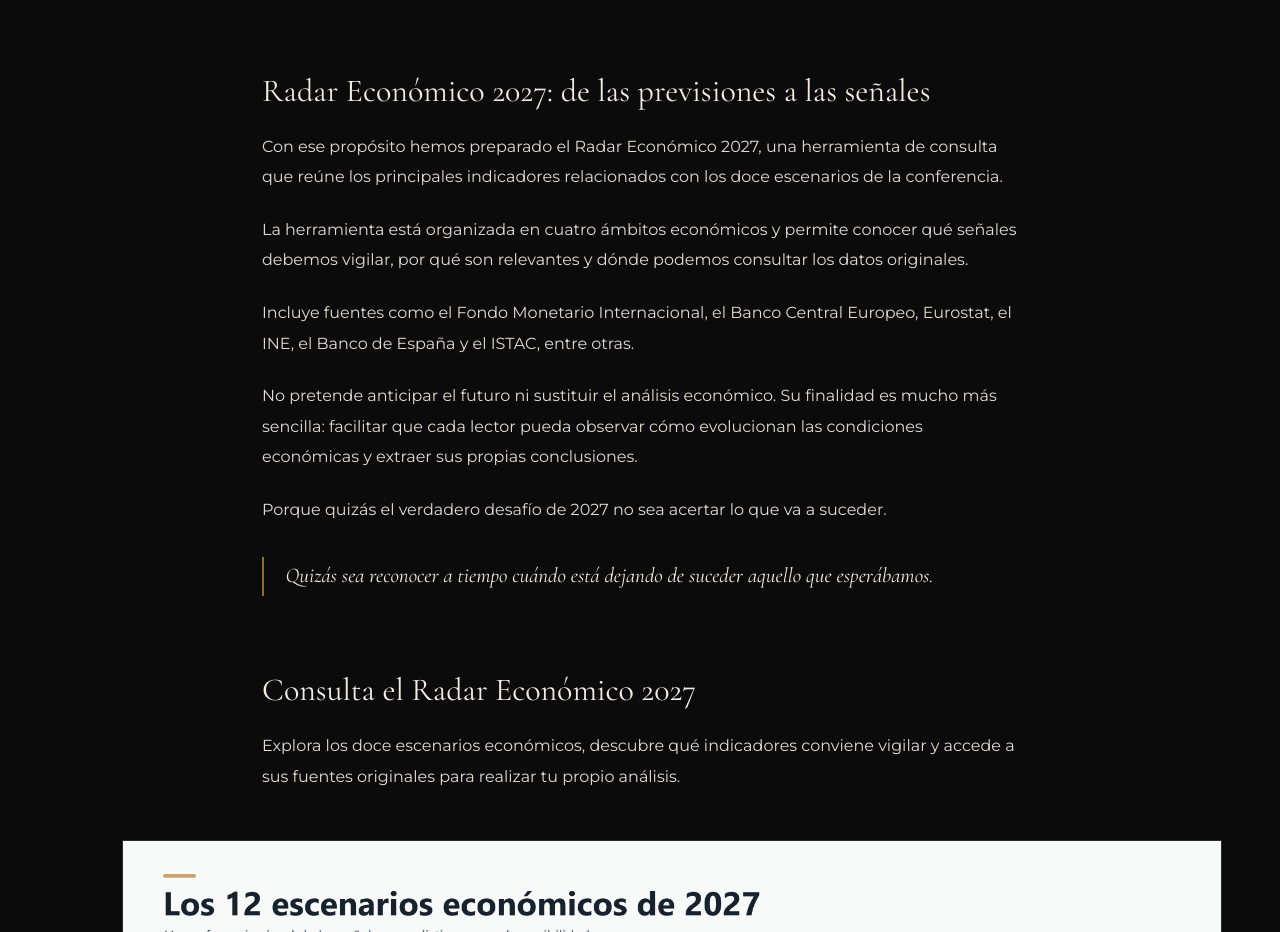
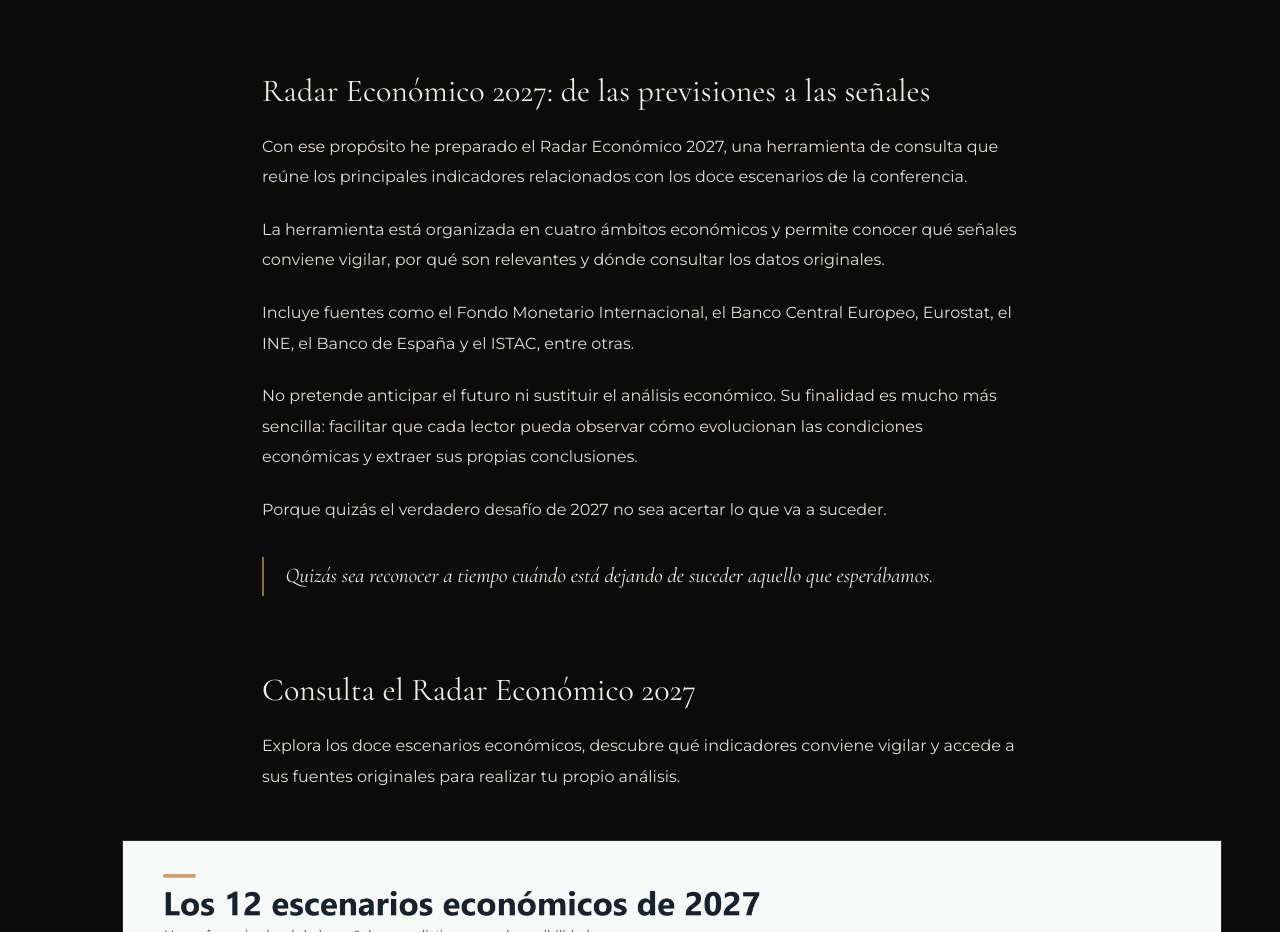
Before and after one commit to victorsaavedradiaz-debug/victorsaavedra, a plain HTML site: page articulo10.html in a window 1280 px wide. Shown: the part 2400-3332 px from the top of the page. Drawn offline with nearby package versions, Linux system fonts and the light colour scheme.

Commit message:
Ajustar el artículo a autoría individual

```diff
--- a/articulo10.html
+++ b/articulo10.html
@@ -75,8 +75,8 @@
 <p>Porque una previsión puede equivocarse. Y no necesariamente porque estuviera mal elaborada, sino porque las condiciones que la sustentaban han cambiado.</p>
 <p>El problema aparece cuando seguimos utilizando esa previsión como si nada hubiera sucedido.</p>
 <h2>Radar Económico 2027: de las previsiones a las señales</h2>
-<p>Con ese propósito hemos preparado el Radar Económico 2027, una herramienta de consulta que reúne los principales indicadores relacionados con los doce escenarios de la conferencia.</p>
-<p>La herramienta está organizada en cuatro ámbitos económicos y permite conocer qué señales debemos vigilar, por qué son relevantes y dónde podemos consultar los datos originales.</p>
+<p>Con ese propósito he preparado el Radar Económico 2027, una herramienta de consulta que reúne los principales indicadores relacionados con los doce escenarios de la conferencia.</p>
+<p>La herramienta está organizada en cuatro ámbitos económicos y permite conocer qué señales conviene vigilar, por qué son relevantes y dónde consultar los datos originales.</p>
 <p>Incluye fuentes como el Fondo Monetario Internacional, el Banco Central Europeo, Eurostat, el INE, el Banco de España y el ISTAC, entre otras.</p>
 <p>No pretende anticipar el futuro ni sustituir el análisis económico. Su finalidad es mucho más sencilla: facilitar que cada lector pueda observar cómo evolucionan las condiciones económicas y extraer sus propias conclusiones.</p>
 <p>Porque quizás el verdadero desafío de 2027 no sea acertar lo que va a suceder.</p>
```
